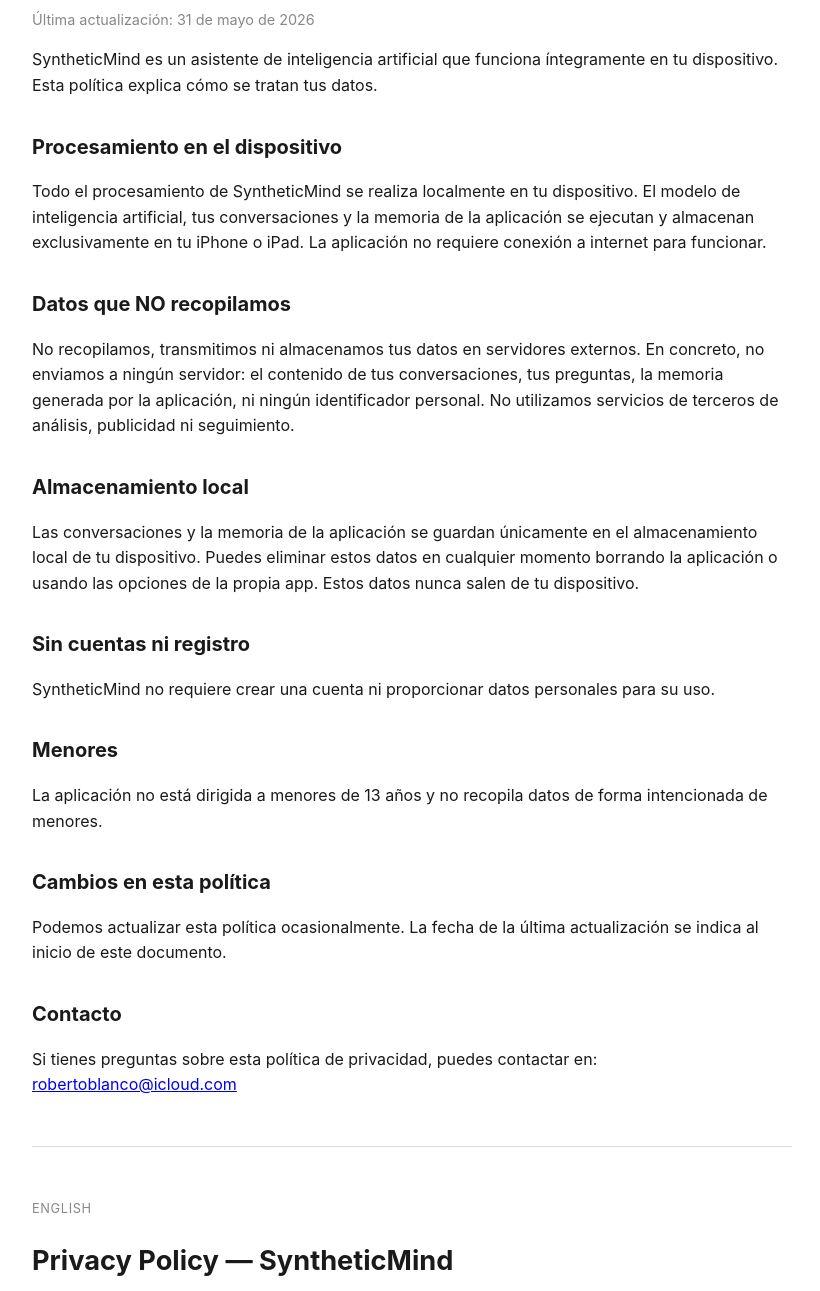
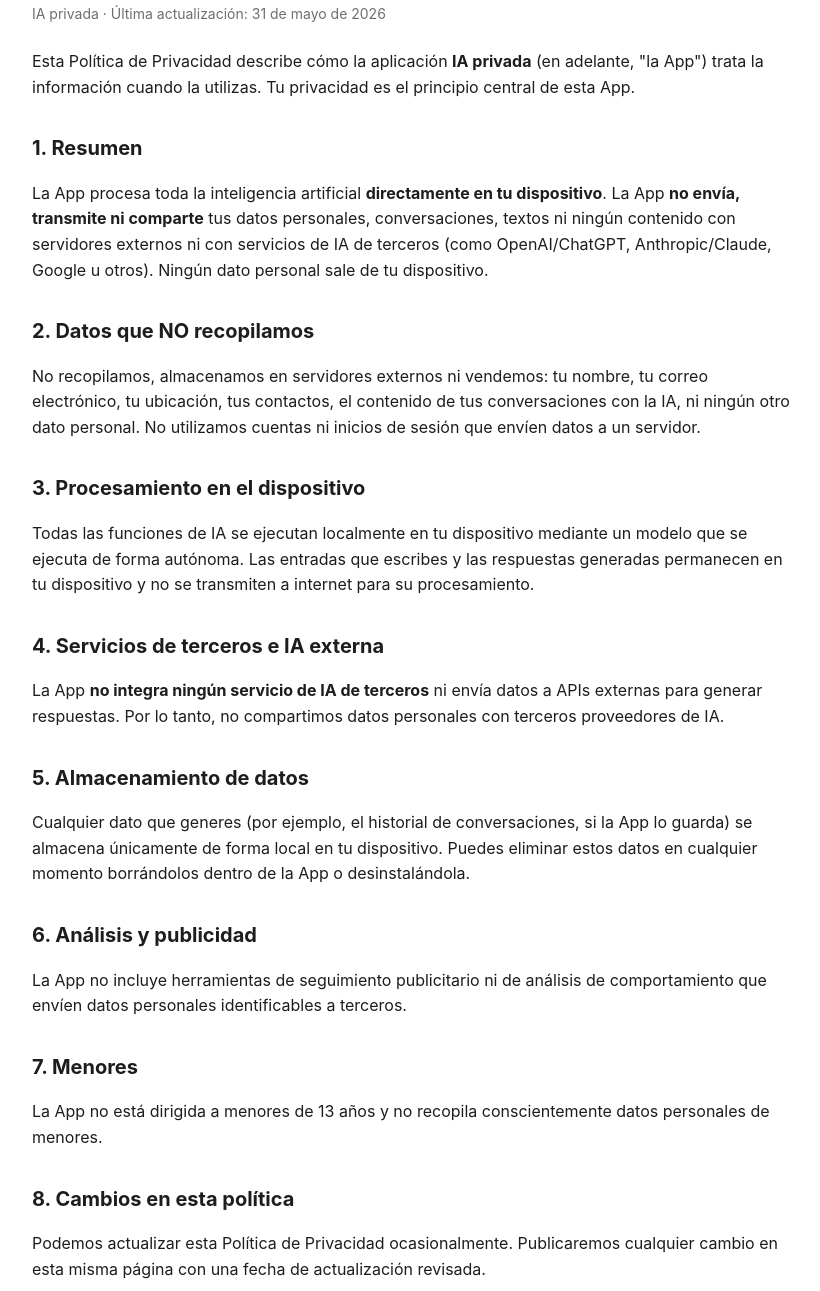
Before and after one commit to RobertoBlanco-lab/syntheticmind-web, a plain HTML site: page index.html in a window 1280 px wide. Shown: the part 115-1406 px from the top of the page, without its empty margins (228-1048 px from the left). Drawn offline with Linux system fonts and the light colour scheme.

Commit message:
Update index.html

```diff
--- a/index.html
+++ b/index.html
@@ -1,89 +1,51 @@
 <!DOCTYPE html>
 <html lang="es">
 <head>
-<meta charset="UTF-8">
-<meta name="viewport" content="width=device-width, initial-scale=1.0">
-<title>Política de Privacidad — SyntheticMind</title>
-<style>
-  :root { color-scheme: light dark; }
-  body {
-    font-family: -apple-system, BlinkMacSystemFont, "Segoe UI", Roboto, sans-serif;
-    line-height: 1.6;
-    max-width: 760px;
-    margin: 0 auto;
-    padding: 2rem 1.25rem 4rem;
-    color: #1a1a1a;
-    background: #fff;
-  }
-  @media (prefers-color-scheme: dark) {
-    body { color: #e6e6e6; background: #121212; }
-    a { color: #6ea8fe; }
-    hr { border-color: #333; }
-  }
-  h1 { font-size: 1.7rem; margin-bottom: 0.25rem; }
-  h2 { font-size: 1.25rem; margin-top: 2rem; }
-  .updated { color: #888; font-size: 0.9rem; margin-top: 0; }
-  hr { margin: 3rem 0; border: none; border-top: 1px solid #ddd; }
-  .lang-label { font-size: 0.8rem; text-transform: uppercase; letter-spacing: 0.05em; color: #888; }
-</style>
+  <meta charset="UTF-8">
+  <meta name="viewport" content="width=device-width, initial-scale=1.0">
+  <title>Política de Privacidad — IA privada</title>
+  <style>
+    body { font-family: -apple-system, BlinkMacSystemFont, "Segoe UI", Roboto, Helvetica, Arial, sans-serif; line-height: 1.6; color: #1d1d1f; max-width: 760px; margin: 0 auto; padding: 40px 20px; }
+    h1 { font-size: 28px; margin-bottom: 4px; }
+    h2 { font-size: 20px; margin-top: 32px; }
+    .updated { color: #6e6e73; font-size: 14px; margin-bottom: 24px; }
+    a { color: #0066cc; }
+    footer { margin-top: 40px; font-size: 14px; color: #6e6e73; }
+  </style>
 </head>
 <body>
+  <h1>Política de Privacidad</h1>
+  <p class="updated">IA privada · Última actualización: 31 de mayo de 2026</p>
 
-<span class="lang-label">Español</span>
-<h1>Política de Privacidad — SyntheticMind</h1>
-<p class="updated">Última actualización: 31 de mayo de 2026</p>
+  <p>Esta Política de Privacidad describe cómo la aplicación <strong>IA privada</strong> (en adelante, "la App") trata la información cuando la utilizas. Tu privacidad es el principio central de esta App.</p>
 
-<p>SyntheticMind es un asistente de inteligencia artificial que funciona íntegramente en tu dispositivo. Esta política explica cómo se tratan tus datos.</p>
+  <h2>1. Resumen</h2>
+  <p>La App procesa toda la inteligencia artificial <strong>directamente en tu dispositivo</strong>. La App <strong>no envía, transmite ni comparte</strong> tus datos personales, conversaciones, textos ni ningún contenido con servidores externos ni con servicios de IA de terceros (como OpenAI/ChatGPT, Anthropic/Claude, Google u otros). Ningún dato personal sale de tu dispositivo.</p>
 
-<h2>Procesamiento en el dispositivo</h2>
-<p>Todo el procesamiento de SyntheticMind se realiza localmente en tu dispositivo. El modelo de inteligencia artificial, tus conversaciones y la memoria de la aplicación se ejecutan y almacenan exclusivamente en tu iPhone o iPad. La aplicación no requiere conexión a internet para funcionar.</p>
+  <h2>2. Datos que NO recopilamos</h2>
+  <p>No recopilamos, almacenamos en servidores externos ni vendemos: tu nombre, tu correo electrónico, tu ubicación, tus contactos, el contenido de tus conversaciones con la IA, ni ningún otro dato personal. No utilizamos cuentas ni inicios de sesión que envíen datos a un servidor.</p>
 
-<h2>Datos que NO recopilamos</h2>
-<p>No recopilamos, transmitimos ni almacenamos tus datos en servidores externos. En concreto, no enviamos a ningún servidor: el contenido de tus conversaciones, tus preguntas, la memoria generada por la aplicación, ni ningún identificador personal. No utilizamos servicios de terceros de análisis, publicidad ni seguimiento.</p>
+  <h2>3. Procesamiento en el dispositivo</h2>
+  <p>Todas las funciones de IA se ejecutan localmente en tu dispositivo mediante un modelo que se ejecuta de forma autónoma. Las entradas que escribes y las respuestas generadas permanecen en tu dispositivo y no se transmiten a internet para su procesamiento.</p>
 
-<h2>Almacenamiento local</h2>
-<p>Las conversaciones y la memoria de la aplicación se guardan únicamente en el almacenamiento local de tu dispositivo. Puedes eliminar estos datos en cualquier momento borrando la aplicación o usando las opciones de la propia app. Estos datos nunca salen de tu dispositivo.</p>
+  <h2>4. Servicios de terceros e IA externa</h2>
+  <p>La App <strong>no integra ningún servicio de IA de terceros</strong> ni envía datos a APIs externas para generar respuestas. Por lo tanto, no compartimos datos personales con terceros proveedores de IA.</p>
 
-<h2>Sin cuentas ni registro</h2>
-<p>SyntheticMind no requiere crear una cuenta ni proporcionar datos personales para su uso.</p>
+  <h2>5. Almacenamiento de datos</h2>
+  <p>Cualquier dato que generes (por ejemplo, el historial de conversaciones, si la App lo guarda) se almacena únicamente de forma local en tu dispositivo. Puedes eliminar estos datos en cualquier momento borrándolos dentro de la App o desinstalándola.</p>
 
-<h2>Menores</h2>
-<p>La aplicación no está dirigida a menores de 13 años y no recopila datos de forma intencionada de menores.</p>
+  <h2>6. Análisis y publicidad</h2>
+  <p>La App no incluye herramientas de seguimiento publicitario ni de análisis de comportamiento que envíen datos personales identificables a terceros.</p>
 
-<h2>Cambios en esta política</h2>
-<p>Podemos actualizar esta política ocasionalmente. La fecha de la última actualización se indica al inicio de este documento.</p>
+  <h2>7. Menores</h2>
+  <p>La App no está dirigida a menores de 13 años y no recopila conscientemente datos personales de menores.</p>
 
-<h2>Contacto</h2>
-<p>Si tienes preguntas sobre esta política de privacidad, puedes contactar en: <a href="mailto:robertoblanco@icloud.com">robertoblanco@icloud.com</a></p>
+  <h2>8. Cambios en esta política</h2>
+  <p>Podemos actualizar esta Política de Privacidad ocasionalmente. Publicaremos cualquier cambio en esta misma página con una fecha de actualización revisada.</p>
 
-<hr>
+  <h2>9. Contacto</h2>
+  <p>Si tienes preguntas sobre esta Política de Privacidad, contáctanos en: <a href="mailto:robertoblanco699@icloud.com">robertoblanco699@icloud.com</a></p>
 
-<span class="lang-label">English</span>
-<h1>Privacy Policy — SyntheticMind</h1>
-<p class="updated">Last updated: May 31, 2026</p>
-
-<p>SyntheticMind is an artificial intelligence assistant that runs entirely on your device. This policy explains how your data is handled.</p>
-
-<h2>On-device processing</h2>
-<p>All processing in SyntheticMind happens locally on your device. The AI model, your conversations, and the app's memory run and are stored exclusively on your iPhone or iPad. The app does not require an internet connection to function.</p>
-
-<h2>Data we do NOT collect</h2>
-<p>We do not collect, transmit, or store your data on external servers. Specifically, we never send to any server: the content of your conversations, your questions, the memory generated by the app, or any personal identifier. We do not use any third-party analytics, advertising, or tracking services.</p>
-
-<h2>Local storage</h2>
-<p>Conversations and the app's memory are stored solely in your device's local storage. You can delete this data at any time by removing the app or using the in-app options. This data never leaves your device.</p>
-
-<h2>No accounts or registration</h2>
-<p>SyntheticMind does not require creating an account or providing personal information to be used.</p>
-
-<h2>Children</h2>
-<p>The app is not directed at children under 13 and does not knowingly collect data from minors.</p>
-
-<h2>Changes to this policy</h2>
-<p>We may update this policy occasionally. The date of the last update is shown at the top of this document.</p>
-
-<h2>Contact</h2>
-<p>If you have questions about this privacy policy, you can contact: <a href="mailto:robertoblanco@icloud.com">robertoblanco699#icloud.com</a></p>
-
+  <footer>© 2026 IA privada. Todos los derechos reservados.</footer>
 </body>
 </html>
```
